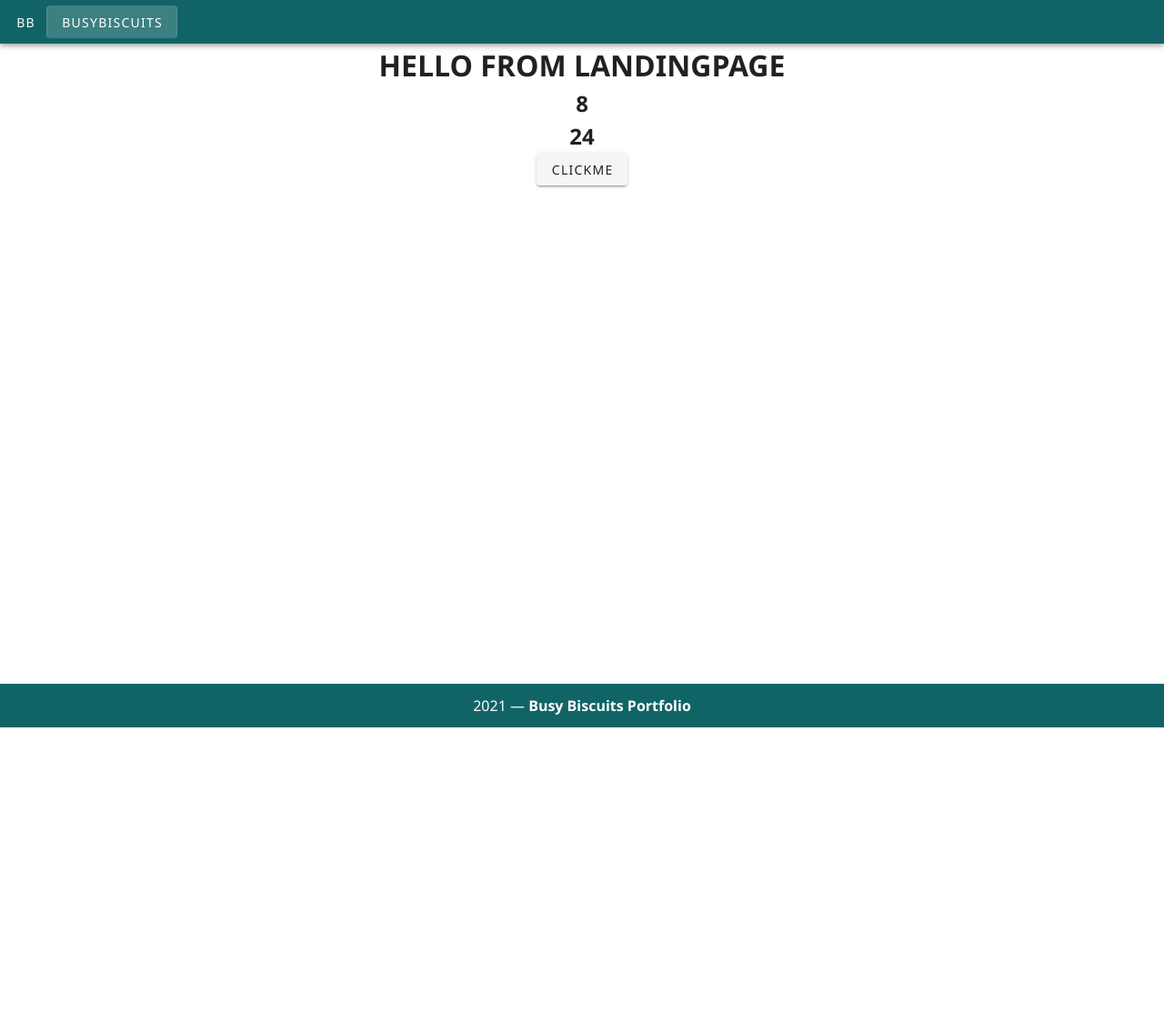
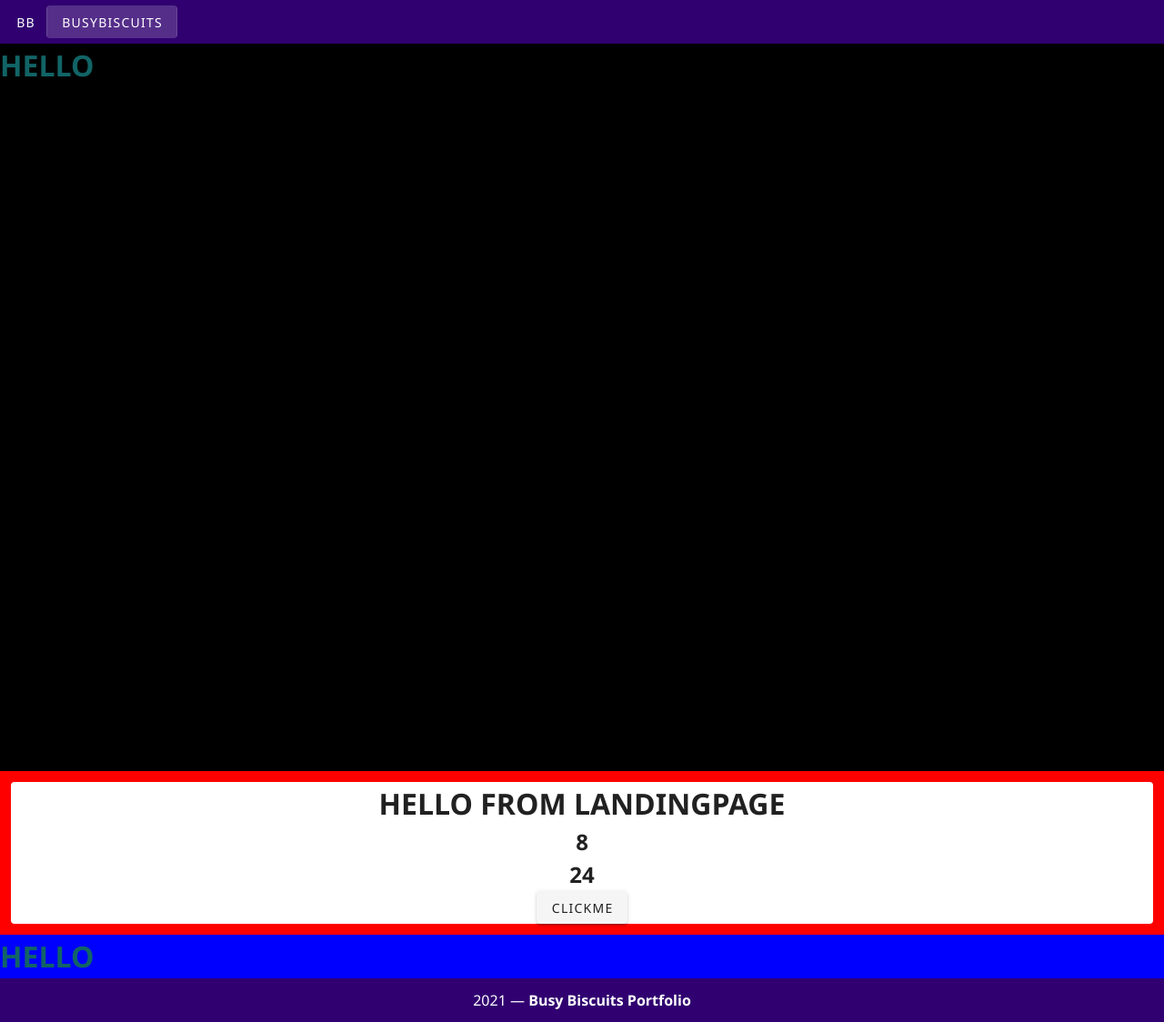
Before and after one commit to melkaj/BusyBiscuits, a Vue app in the folder client/: page /portfolio/home in a window 1280 px wide. Shown: the whole page at 91% size. Before the commit the page ends 800 px from the top, so only its background shows below. Built offline with nearby package versions, Linux system fonts and the light colour scheme.

Commit message:
Added the main header and foooter color to the store so its easier to change the colors. The header and footer now call a getter to the store to get the color.

```diff
--- a/client/src/App.vue
+++ b/client/src/App.vue
@@ -14,6 +14,12 @@
       <!-- THE FOOTER -->
       <PortPageFooter v-if='isPathInPortfolio' />
       <BBTTPageFooter v-else />
+      <!-- <div v-if='isPathInPortfolio' style="position:absolute; bottom:0;">
+        <PortPageFooter />
+      </div>
+      <div v-else>
+        <BBTTPageFooter />
+      </div> -->
 
     </v-app>
   </div>
@@ -37,32 +43,22 @@ export default {
     BBTTPageFooter,
     PortPageFooter,
   },
+  methods: {
+    checkPath() {
+      console.log(`this.$router.history.current.name: ${this.$router.history.current.name}`);
+      console.log(this.$router);
+      var path = (this.$router.history.current.name).split("-");
+      console.log(`path: ${path}`);
+      if (path[0] === "bbtt")  this.isPathInPortfolio = false;
+      else                     this.isPathInPortfolio = true;
+    }
+  },
   updated() {
-    console.log(`this.$router.history.current.name: ${this.$router.history.current.name}`);
-    console.log(this.$router);
-    var path = (this.$router.history.current.name).split("-");
-    console.log(`path: ${path}`);
-    if (path[0] === "bbtt")  this.isPathInPortfolio = false;
-    else                     this.isPathInPortfolio = true;
+    this.checkPath();
   },
-    // watch: {
-    //   '$router' (to, from) {
-    //     var path = (this.$router.history.current.name).split("-");
-    //     console.log(`this.$router.history.current.name: ${this.$router.history.current.name}`);
-    //     console.log(`path: ${path}`);
-    //     console.log(`to: ${to}`);
-    //     console.log(`from: ${from}`);
-    //     if (path[0] === "bbtt")  this.isPathInPortfolio = false;
-    //     else                     this.isPathInPortfolio = true;
-
-    //   }
-    //   // $router: function() {
-    //   //   var path = (this.$router.history.current.name).split("-");
-    //   //   console.log(`path: ${path}`);
-    //   //   if (path[0] === "bbtt")  this.isPathInPortfolio = false;
-    //   //   else                     this.isPathInPortfolio = true;
-    //   // }
-    // },
+  mounted() {
+    this.checkPath();
+  }
 }
 </script>
 
@@ -75,5 +71,6 @@ export default {
   -moz-osx-font-smoothing: grayscale;
   text-align: center;
   color: #116466;
+  // position: relative;
 }
 </style>
--- a/client/src/components/MandatoryComponents/Footer.vue
+++ b/client/src/components/MandatoryComponents/Footer.vue
@@ -1,6 +1,6 @@
 <template>
     <!-- THE FOOTER -->
-    <v-footer padless color="#116466">
+    <v-footer padless :color="color">
         <v-col
             class="text-center"
             cols="12"
@@ -12,16 +12,21 @@
 </template>
 
 <script>
-
 export default {
     date() {
         return {
-            padless: false,
+            padless: true,
+            color: null,
         }
+    },
+    created() {
+        this.color = this.$store.getters.getHeaderFooterColor;
+        console.log(this.color);
     }
 }
 </script>
 
 <!-- scoped makes sure no other vue comonent can see these styles -->
 <style scoped>
+/* #116466 */
 </style>
--- a/client/src/components/MandatoryComponents/Header.vue
+++ b/client/src/components/MandatoryComponents/Header.vue
@@ -2,7 +2,7 @@
     <div>
 
         <!-- THE TOOLBAR ITSELF -->
-        <v-app-bar dense color="#116466" app dark>
+        <v-app-bar dense :color="color" app dark>
             <!-- The side bar -->
             <v-app-bar-nav-icon @click="drawer = !drawer">BB</v-app-bar-nav-icon>
 
@@ -27,26 +27,24 @@
 
                 <v-btn
                 :href="githubURL"
-                color="#116466"
+                :color="color"
                 depressed>
-                <!-- to="register"> -->
+                <!-- to="login"> -->
                     <v-icon>
                         mdi-github-circle
                     </v-icon>
-                    <!-- Github -->
                 </v-btn>
 
                 <v-divider vertical inset />
 
                 <v-btn
                 :href="linkedinURL"
-                color="#116466"
+                :color="color"
                 depressed>
-                <!-- to="login"> -->
+                <!-- to="register"> -->
                     <v-icon>
                         mdi-linkedin-box
                     </v-icon>
-                    <!-- LinkedIn -->
                 </v-btn>
             </v-toolbar-items>
         </v-app-bar>
@@ -68,9 +66,7 @@
             </v-list-item>
 
             <!-- THE ITEMS INSIDE THE DRAWER -->
-            <v-list
-            nav
-            dense>
+            <v-list nav dense>
                 <v-list-item
                 v-for="item in items"
                 :key="item.title"
@@ -107,17 +103,23 @@ export default {
                 }
             ],
             githubURL: "https://github.com/melkaj",
-            linkedinURL: "https://www.google.com/"
+            linkedinURL: "https://www.google.com/",
+            color: null,
         }
     },
     methods: {
         goto() {
             this.$router.push({name:"bbtt-home"}).catch( err => { console.log(err); });
         }
+    },
+    mounted() {
+        this.color = this.$store.getters.getHeaderFooterColor;
+        console.log(this.color);
     }
 }
 </script>
 
 <!-- scoped makes sure no other vue comonent can see these styles -->
 <style scoped>
+/* #116466 */
 </style>
--- a/client/src/projects/bbtt/components/MandatoryComponents/Footer.vue
+++ b/client/src/projects/bbtt/components/MandatoryComponents/Footer.vue
@@ -12,7 +12,6 @@
 </template>
 
 <script>
-
 export default {
     date() {
         return {
--- a/client/src/store/index.js
+++ b/client/src/store/index.js
@@ -10,6 +10,7 @@ export default new Vuex.Store({
   state: {
     root: 24,
     currentPath: null,
+    headerFooterColor: "#300070"
   },
 
   mutations: {
@@ -36,6 +37,9 @@ export default new Vuex.Store({
     },
     getCurrentPath(state) {
       return state.currentPath;
+    },
+    getHeaderFooterColor(state) {
+      return state.headerFooterColor;
     }
   },
 
--- a/client/src/views/LandingPage/LandingPage.vue
+++ b/client/src/views/LandingPage/LandingPage.vue
@@ -1,13 +1,29 @@
 <template>
-    <v-card v-if='isDataLoaded' flat class="fill-height">
+    <v-container v-if="isDataLoaded" class="fill-height" style="background:black;" fluid>
+        <v-row class="landing-intro">
+            <h1>
+                HELLO
+            </h1>
+        </v-row>
 
-        <h1>HELLO FROM LANDINGPAGE</h1>
-        <h2>{{ this.bbttVar }}</h2>
-        <h2>{{ this.rootVar }}</h2>
+        <v-row style="background:red;">
+            <v-col cols=12>
+                <v-card flat class="fill-height">
 
-        <v-btn @click='inc'>Clickme</v-btn>
+                    <h1>HELLO FROM LANDINGPAGE</h1>
+                    <h2>{{ this.bbttVar }}</h2>
+                    <h2>{{ this.rootVar }}</h2>
 
-    </v-card>
+                    <v-btn @click='inc'>Clickme</v-btn>
+
+                </v-card>
+            </v-col>
+        </v-row>
+
+        <v-row style="background:blue;">
+            <h1>HELLO</h1>
+        </v-row>
+    </v-container>
 </template>
 
 <script>
@@ -37,20 +53,7 @@ export default {
 </script>
 
 <style scoped>
-.form-card-heading {
-    background: #116466;
-    color:white !IMPORTANT;
-}
-.form-border {
-    border-left: 2px solid #116466;
-    border-bottom: 2px solid #116466;
-    border-right: 2px solid #116466;
-}
-.tab-font {
-    font-family: "Montserrat-SemiBold", 'Segoe UI', Tahoma, Geneva, Verdana, sans-serif;
-    font-weight: lighter;
-}
-.tab-colors {
-    background-color: #80c0ff;
+.landing-intro {
+    height: 100vh;
 }
 </style>
```
Also changed, not shown: client/src/router/index.js (+14 -1 lines).
